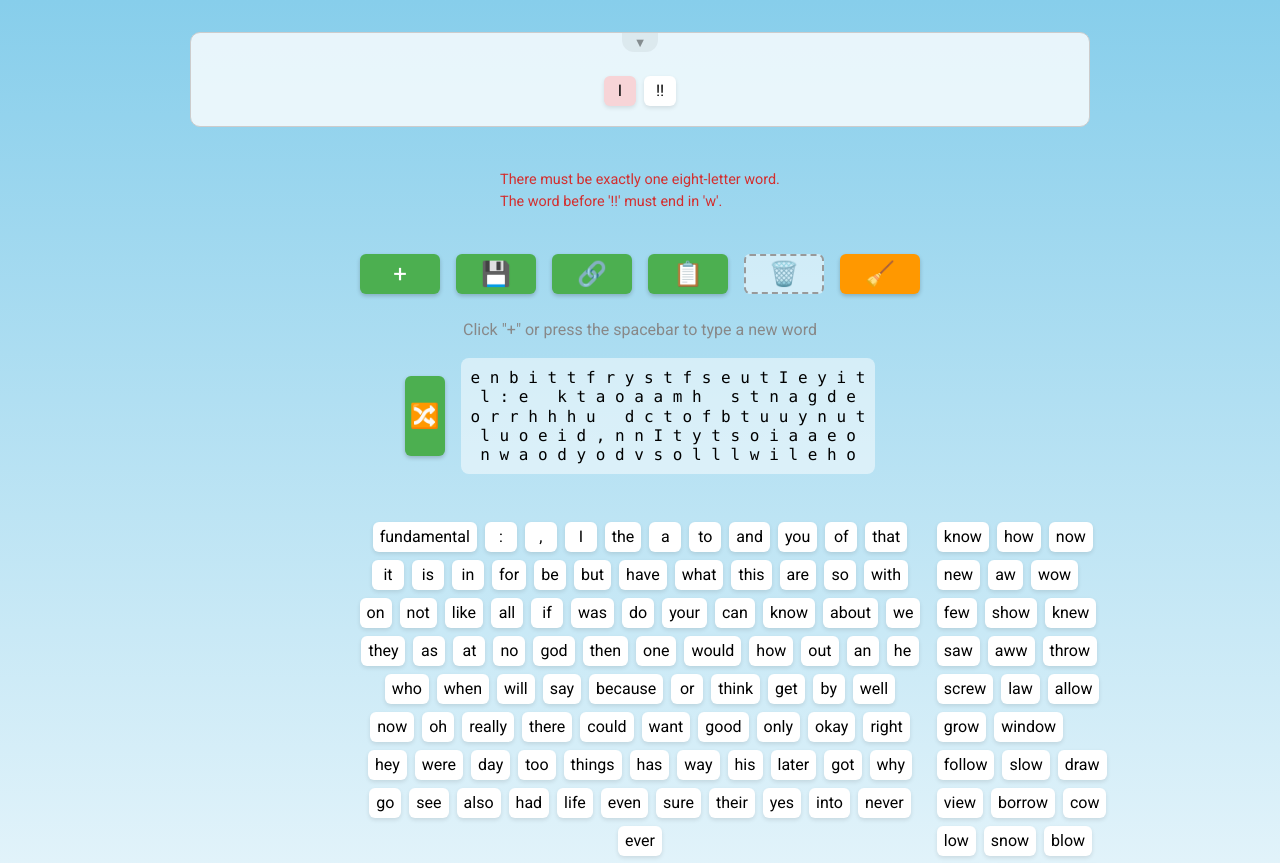
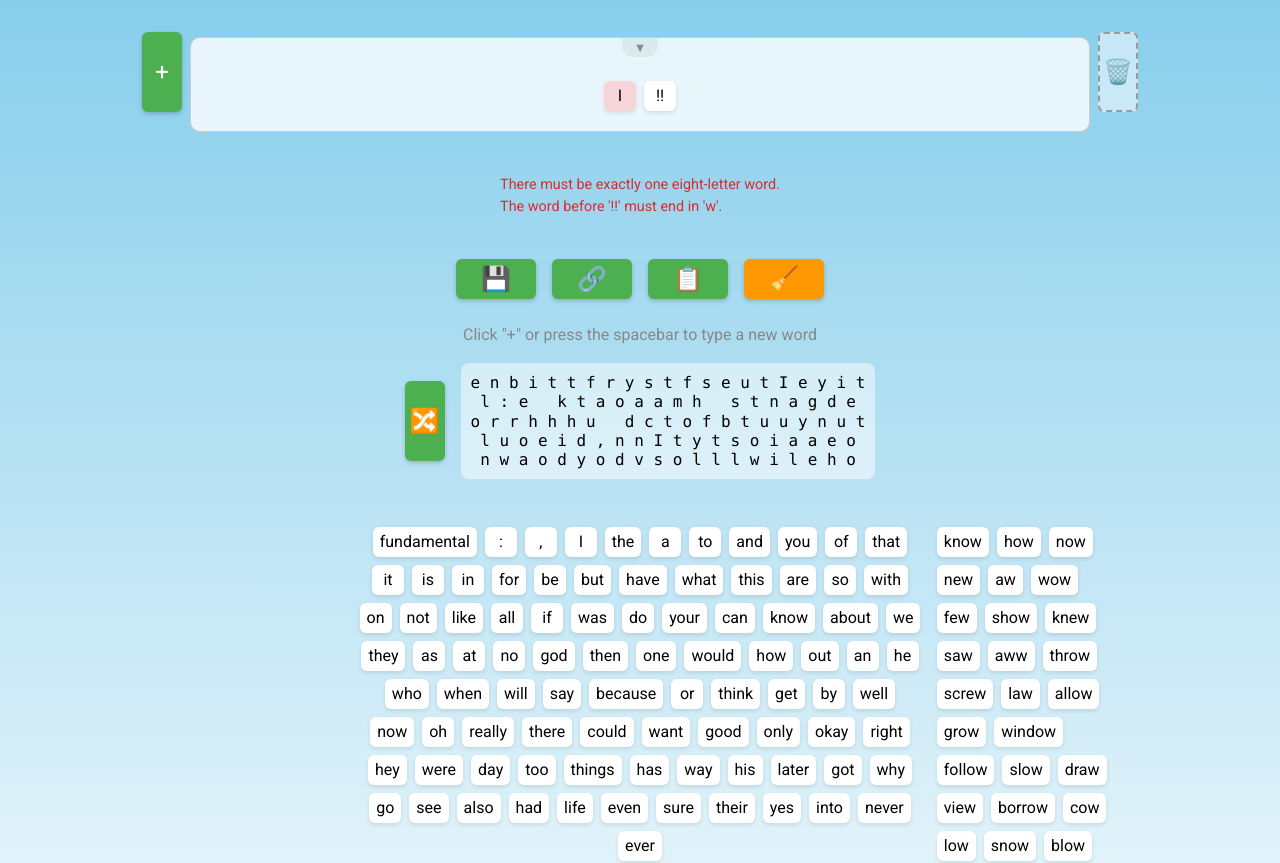
Before and after one commit to paulstansifer/mosaic-disco-urn, a React (Vite) app: page / in a window 1280 px wide. Shown: the top 863 px of the page. Built offline with nearby package versions, Linux system fonts and the light colour scheme.

Commit message:
Reposition buttons.

```diff
--- a/src/App.css
+++ b/src/App.css
@@ -199,8 +199,78 @@ body {
 .share-btn:active,
 .copy-text-btn:active,
 .clear-btn:active,
-.shuffle-btn-portrait:active {
+.shuffle-btn-portrait:active,
+.add-word-side-btn:active {
   transform: scale(0.95);
+}
+
+.main-sentence-row {
+  display: flex;
+  align-items: flex-end;
+  gap: 0.5rem;
+  width: 100%;
+  max-width: 1000px;
+  justify-content: center;
+}
+
+/* Portrait aspect ratio button styling */
+.add-word-side-btn {
+  width: 40px;
+  height: 80px;
+  padding: 0;
+  border-radius: 6px;
+  background-color: #4CAF50;
+  color: white;
+  font-size: 24px;
+  border: none;
+  cursor: pointer;
+  display: flex;
+  align-items: center;
+  justify-content: center;
+  box-shadow: 0 2px 4px rgba(0, 0, 0, 0.2);
+  transition: transform 0.1s;
+  flex-shrink: 0;
+  margin-bottom: 20px;
+}
+
+/* Update trash drop zone to match */
+.trash-drop-zone {
+  width: 40px;
+  height: 80px;
+  display: flex;
+  align-items: center;
+  justify-content: center;
+  font-size: 24px;
+  background-color: rgba(255, 255, 255, 0.5);
+  border: 2px dashed #999;
+  border-radius: 6px;
+  transition: all 0.2s ease;
+  box-sizing: border-box;
+  flex-shrink: 0;
+  margin-bottom: 20px;
+}
+
+@media (max-width: 600px) {
+  .main-sentence-row {
+    gap: 0.25rem;
+    padding: 0 5px;
+    box-sizing: border-box;
+  }
+
+  .word-chip-container {
+    padding: 10px;
+    width: 100%;
+    /* Take remaining space */
+    margin: 0;
+    /* Remove margin as gap handles it */
+  }
+
+  /* Ensure buttons don't get too squashed or push content off */
+  .add-word-side-btn,
+  .trash-drop-zone {
+    width: 35px;
+    /* Slightly slimmer on very small screens if needed? Or keep 40px */
+  }
 }
 
 .input-chip input {
--- a/src/App.tsx
+++ b/src/App.tsx
@@ -828,6 +828,8 @@ function App() {
     >
       <div className="app">
         <div className="content-wrapper">
+          <div className="main-sentence-row">
+            <button className="add-word-side-btn" onClick={handleAddWord} title="Add Word">+</button>
             <SentenceBuilder
               words={words}
               activeId={activeId}
@@ -835,6 +837,8 @@ function App() {
               onWordUpdate={handleWordUpdate}
               onWordCommit={handleWordCommit}
             />
+            <TrashDropZone />
+          </div>
           <div className="validation-errors">
             {validationErrors.messages.map((msg, i) => (
               <div key={i}>{msg}</div>
@@ -844,7 +848,7 @@ function App() {
           <div className="input-section">
             <div className="button-container">
 
-              <button className="add-word-btn" onClick={handleAddWord}>+</button>
+
               <button className="save-btn" onClick={handleSaveSentence} title="Save Sentence">
                 💾
               </button>
@@ -854,7 +858,7 @@ function App() {
               <button className="copy-text-btn" onClick={handleCopyText} title="Copy Text">
                 📋
               </button>
-              <TrashDropZone />
+
               <button className="clear-btn" onClick={handleClearAll} title="Clear All">
                 🧹
               </button>
```
Lines whose indentation alone changed are shown as unchanged.
